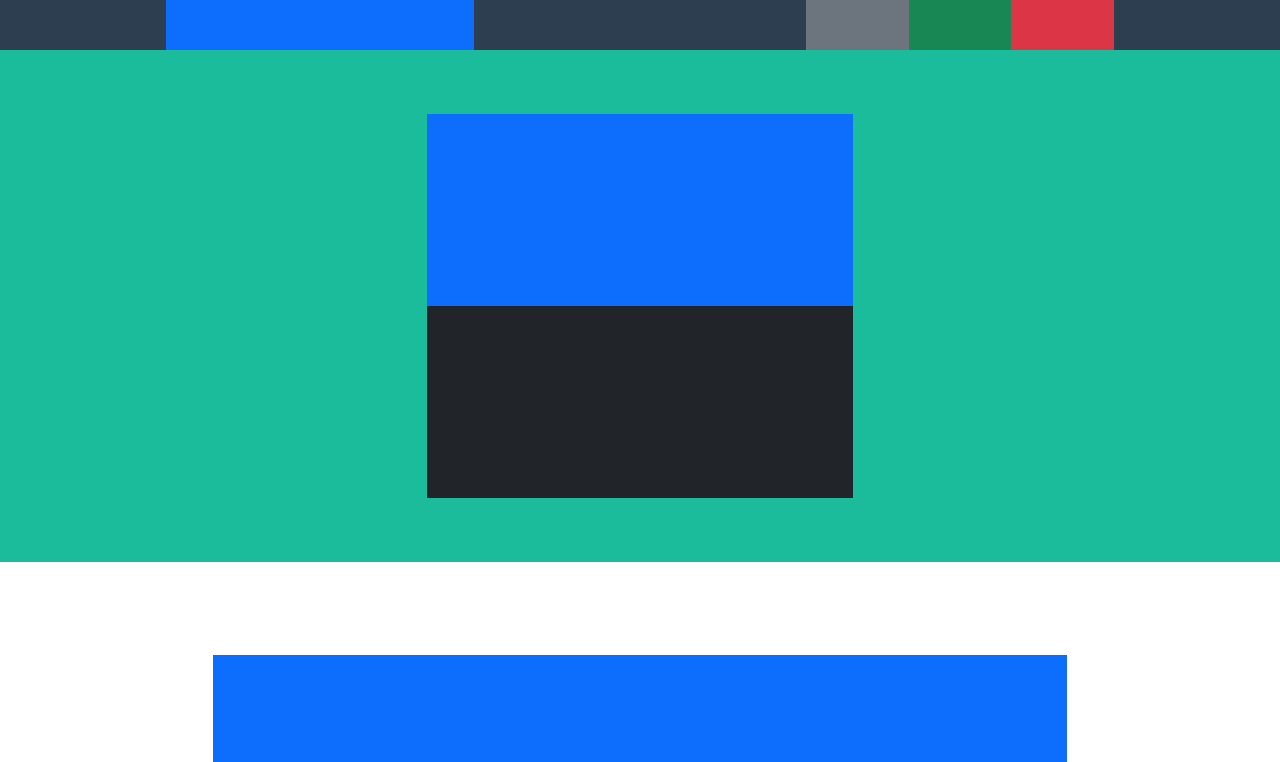
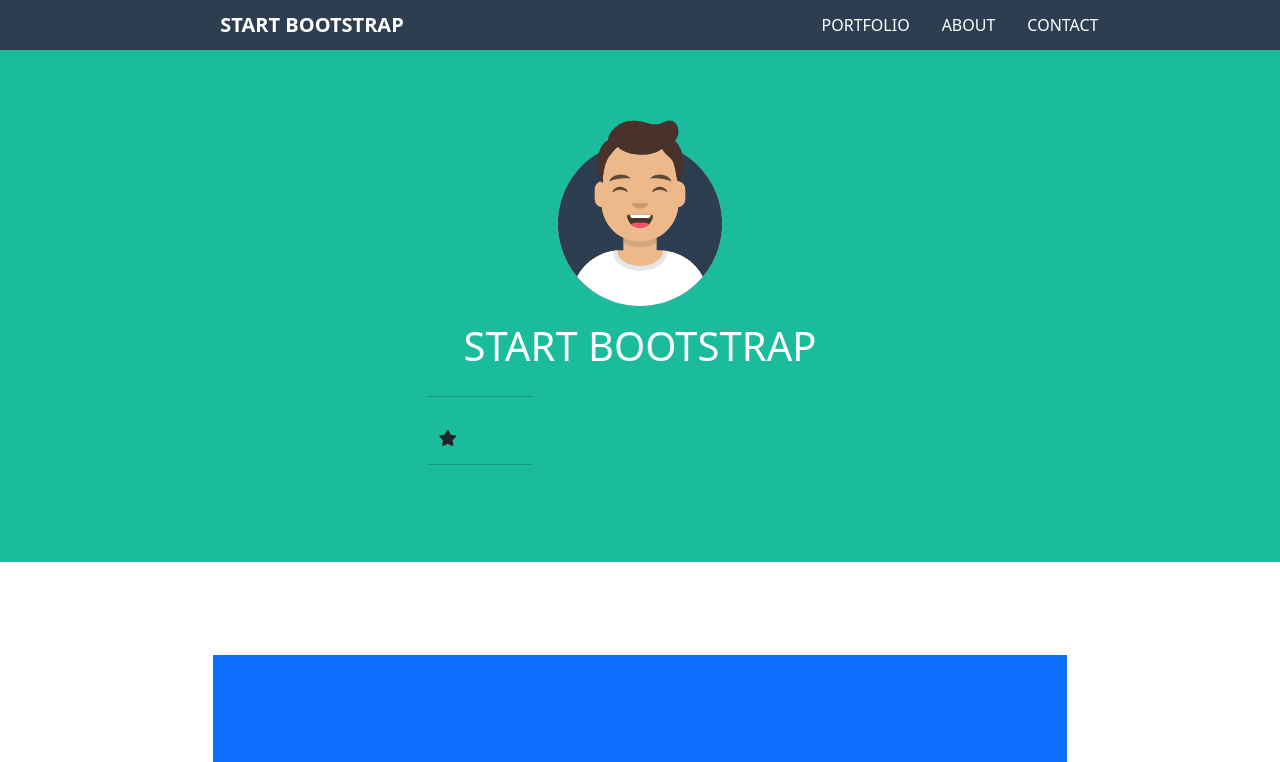
Before and after one commit to rota99C/html-css-bootstrap-freelancer, a plain HTML site: page INDEX.HTML in a window 1280 px wide. Shown: the top 762 px of the page. Drawn offline with nearby package versions, Linux system fonts and the light colour scheme.

Commit message:
header completo di contenuto e slideshow con immagine

```diff
--- a/CSS/STYLE.CSS
+++ b/CSS/STYLE.CSS
@@ -4,6 +4,11 @@
     margin: 0;
 }
 
+.row{
+    height: 50px;
+}
+
+/* header */
 
 #header {
     background-color: rgb(44, 62, 80);
@@ -11,10 +16,6 @@
 
 
 
-.row{
-    background-color: brown;
-    height: 50px;
-}
 
 #slideshow {
     height: 512px;
--- a/INDEX.HTML
+++ b/INDEX.HTML
@@ -5,27 +5,37 @@
     <meta http-equiv="X-UA-Compatible" content="IE=edge">
     <meta name="viewport" content="width=device-width, initial-scale=1.0">
     <link href="https://cdn.jsdelivr.net/npm/bootstrap@5.0.2/dist/css/bootstrap.min.css" rel="stylesheet" integrity="sha384-EVSTQN3/azprG1Anm3QDgpJLIm9Nao0Yz1ztcQTwFspd3yD65VohhpuuCOmLASjC" crossorigin="anonymous">
+    <link rel="stylesheet"
+            href="https://use.fontawesome.com/releases/v5.4.2/css/all.css">
     <link rel="stylesheet" href="./CSS/STYLE.CSS">
     <title>bootstrap_freelance</title>
 </head>
 <body>
     <div class="container-fluid">
         <div class="row" id="header">
-            <div class="col d-flex justify-content-center">
-                <div class="w-50 h-100 bg-primary"></div>
+            <div class="col-6 d-flex justify-content-center align-items-center h-100">
+                <a class="navbar-brand text-white text-center" href="#"><strong>START BOOTSTRAP</strong></a>
             </div>
-            <div class="col d-flex justify-content-center">
-                <div class="d-flex w-50 h-100 bg-primary">
-                    <div class="col h-100 bg-secondary"></div>
-                    <div class="col h-100 bg-success"></div>
-                    <div class="col h-100 bg-danger"></div>
-                </div>
+            <div class="col-6 d-flex justify-content-center align-items-center h-100">
+                   <nav>
+                       <ul class="navbar-nav flex-row">
+                           <li class="nav-item m-3 text-white">PORTFOLIO</li>
+                           <li class="nav-item m-3 text-white">ABOUT</li>
+                           <li class="nav-item m-3 text-white">CONTACT</li>
+                       </ul>
+                   </nav>
             </div>
         </div>
         <div class="row d-flex justify-content-center align-items-center" id="slideshow">
-            <div class="h-75 col-4 bg-dark">
-                <div class="row h-50 bg-primary"></div>
-                <div class="row h-50 bg-transparent"></div>
+            <div class="h-75 col-4">
+                <div class="row h-50">
+                    <img src="./img/avatar.svg" class="h-100" alt="">
+                </div>
+                <div class="row h-50 bg-transparent">
+                    <h1 class="text-white text-center mt-3">START BOOTSTRAP</h1>
+                    <hr class="d-inline w-25"><i class="fas fa-star d-inline-block"></i><hr class="d-inline w-25">
+
+                </div>
             </div>
         </div>
         <div class="row d-flex justify-content-center align-items-center" id="portfolio">
@@ -68,6 +78,8 @@
             <div class="col-2 h-100 bg-white"></div>
         </div>
 
+        nav
+
 
 
 
```
Also changed, not shown: img/avatar.svg (added), img/cabin.png (added), img/cake.png (added), img/circus.png (added), img/game.png (added), img/safe.png (added), img/submarine.png (added).
